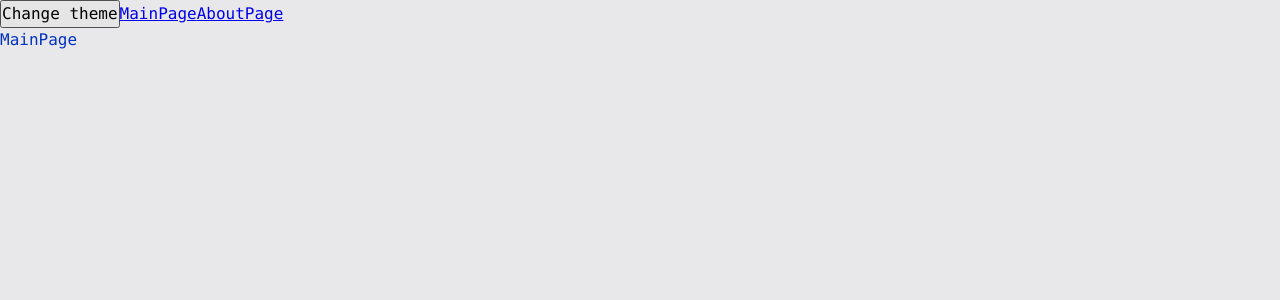
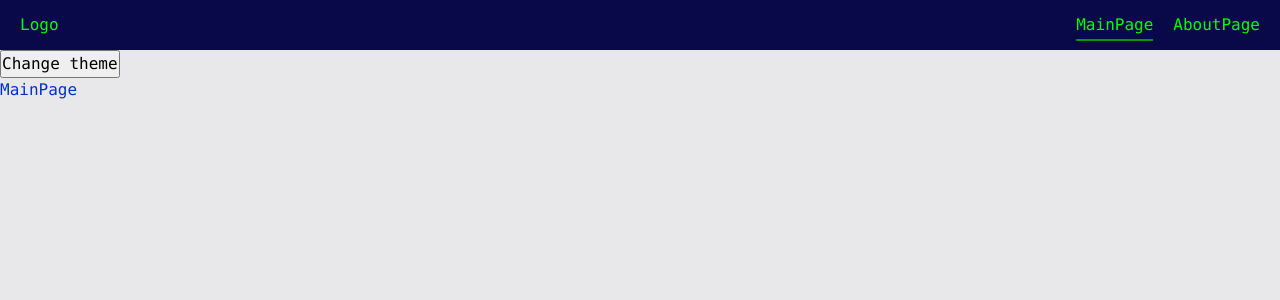
Before and after one commit to L1bertyCode/liberty-blog, a React app: page / in a window 1280 px wide. Shown: the top 300 px of the page. Built offline with nearby package versions, Linux system fonts and the light colour scheme.

Commit message:
add navbar, appNavLink

```diff
--- a/src/1app/App.tsx
+++ b/src/1app/App.tsx
@@ -6,15 +6,16 @@ import { useTheme } from "./porviders/ThemePorvider";
 import { classNames } from "7shared/lib/classNames/classNames";
 import "./styles/index.scss";
 import { AppRouter } from "./porviders/ThemePorvider/router";
+import { Navbar } from "4widgets/Navbar";
 
 export const App = memo(() => {
   const { theme, toggleTheme } = useTheme();
 
   return (
     <div className={classNames("app", {}, [theme])}>
+      <Navbar />
       <button onClick={toggleTheme}>Change theme</button>
-      <NavLink to="/">MainPage</NavLink>
-      <NavLink to="/about">AboutPage</NavLink>
+
       <AppRouter />
     </div>
   );
--- /dev/null
+++ b/src/4widgets/Navbar/index.ts
@@ -0,0 +1 @@
+export { Navbar } from "./ui/Navbar";
--- /dev/null
+++ b/src/4widgets/Navbar/ui/Navbar.module.scss
@@ -0,0 +1,19 @@
+.navbar {
+  width: 100%;
+  background: var(--inverted-bg-color);
+  height: var(--navbar-height);
+  display: flex;
+  justify-content: space-between;
+  align-items: center;
+
+  padding: 0 20px;
+}
+.logo {
+  color: var(--inverted-primary-color);
+}
+.link {
+  margin-right: 20px;
+}
+.link:last-child {
+  margin-right: 0;
+}
--- /dev/null
+++ b/src/4widgets/Navbar/ui/Navbar.tsx
@@ -0,0 +1,22 @@
+import { classNames } from "7shared/lib/classNames/classNames";
+import { AppNavLink } from "7shared/ui/AppNavLink/AppNavLink";
+import s from "./Navbar.module.scss";
+interface NavbarProps {
+  className?: string;
+}
+export const Navbar = (props: NavbarProps) => {
+  const { className } = props;
+  return (
+    <div className={classNames(s.navbar, {}, [className])}>
+      <div className={s.logo}>Logo</div>
+      <div className={s.links}>
+        <AppNavLink to="/" className={s.link}>
+          MainPage
+        </AppNavLink>
+        <AppNavLink to="/about" className={s.link}>
+          AboutPage
+        </AppNavLink>
+      </div>
+    </div>
+  );
+};
--- /dev/null
+++ b/src/7shared/ui/AppNavLink/AppNavLink.module.scss
@@ -0,0 +1,24 @@
+.appNavLink {
+  text-decoration: none;
+  transition: var(--transition-delay);
+  padding-bottom: 5px;
+  border-bottom: 2px solid transparent;
+}
+.appNavLink:hover {
+  transition: var(--transition-delay);
+  border-bottom: 2px solid var(--inverted-primary-color);
+}
+
+.primary {
+  color: var(--inverted-primary-color);
+}
+.secondary {
+  color: var(--inverted-secondary-color);
+}
+
+.primary.active {
+  border-bottom: 2px solid var(--inverted-primary-color);
+}
+.primary.active {
+  border-bottom: 2px solid var(--inverted-secondary-color);
+}
--- /dev/null
+++ b/src/7shared/ui/AppNavLink/AppNavLink.tsx
@@ -0,0 +1,39 @@
+import { ReactNode } from "react";
+import { NavLink, NavLinkProps } from "react-router-dom";
+
+import { classNames } from "7shared/lib/classNames/classNames";
+import s from "./AppNavLink.module.scss";
+
+export enum AppNavLinkVariant {
+  PRIMARY = "primary",
+  SECONDARY = "secondary",
+}
+interface AppNavLinkProps extends NavLinkProps {
+  children: ReactNode;
+  variant?: AppNavLinkVariant;
+  className?: string;
+}
+
+export const AppNavLink = (props: AppNavLinkProps) => {
+  const {
+    className,
+    to,
+    children,
+    variant = AppNavLinkVariant.PRIMARY,
+    ...otherProps
+  } = props;
+  return (
+    <NavLink
+      to={to}
+      className={({ isActive }) =>
+        classNames(`${s.appNavLink} ${isActive ? s.active : ""}`, {}, [
+          className,
+          s[variant],
+        ])
+      }
+      {...otherProps}
+    >
+      {children}
+    </NavLink>
+  );
+};
```
Also changed, not shown: src/7shared/ui/AppButton/AppButton.tsx (added, +21 -0 lines), src/7shared/ui/AppButton/AppButton.module.scss (added).
